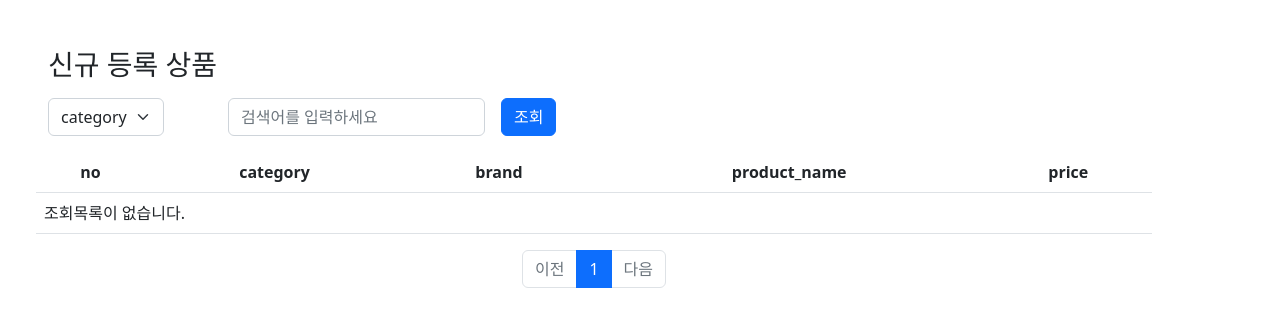
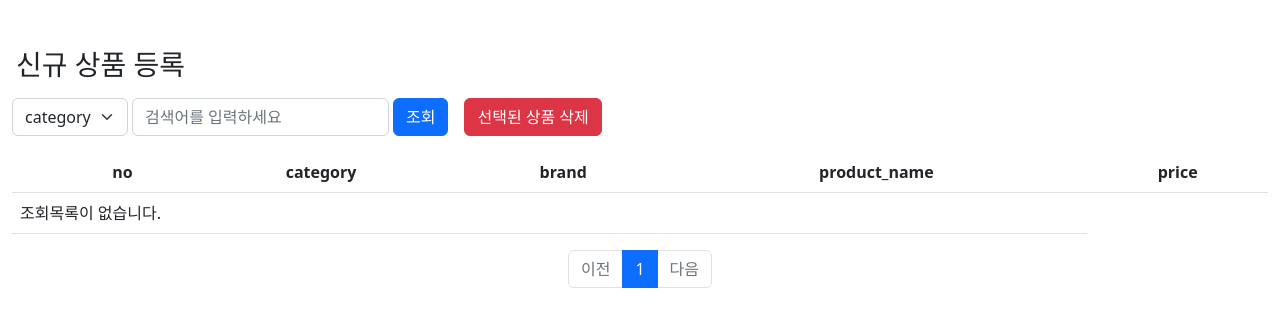
Before and after one commit to sunsik17/findby, a Django app: page / in a window 1280 px wide. Shown: the top 327 px of the page. Run offline with Django 5.2, Linux system fonts and the light colour scheme; data that the repository does not hold is empty; some libraries are stand-ins or nearby versions.

Commit message:
[feature-3-crawling] 조회 기능 - 2
product 조회 기능 개발 2
- table row 수정
- post form 생성
- 크롤링 로직 개발 시작
- 삭제버튼 생성

```diff
--- a/findby/form.py
+++ b/findby/form.py
@@ -3,3 +3,7 @@ from django import forms
 
 class SearchForm(forms.Form):
     content = forms.CharField(max_length=30, label='content', min_length=1)
+
+
+class SelectForm(forms.Form):
+    id: int = forms.IntegerField(label='select_product_id')
--- a/findby/urls.py
+++ b/findby/urls.py
@@ -7,4 +7,5 @@ app_name = 'findby'
 urlpatterns = [
     path('', views.index, name='index'),
     path('register/product', views.register_product, name='register_product'),
+    path('delete/products', views.delete_products, name='delete_products'),
 ]
--- a/findby/views.py
+++ b/findby/views.py
@@ -1,7 +1,7 @@
 from django.core.paginator import Paginator
 from django.shortcuts import render, redirect
 
-from findby.form import SearchForm
+from findby.form import SearchForm, SelectForm
 from findby.models import Product
 
 
@@ -29,3 +29,17 @@ def register_product(request):
     context = {'form': form}
 
     return render(request, 'findby/products.html', context)
+
+
+def delete_products(request):
+    if request.method == 'POST':
+        form = SelectForm(request.POST)
+        if form.is_valid():
+            print(form.cleaned_data['select_product_id'])
+            return redirect('findby:index')
+    else:
+        form = SearchForm()
+
+    context = {'form': form}
+
+    return render(request, 'findby/products.html', context)
--- a/templates/base.html
+++ b/templates/base.html
@@ -12,44 +12,6 @@
     <title>find kream product</title>
 </head>
 <body>
-<h3 class="mt-5 mb-3 mx-5">신규 등록 상품</h3>
-
-<form method="post" action="{% url 'findby:register_product' %}" class="row row-cols-lg-auto g-3 align-items-center">
-    <div class="col-auto text-center mx-5">
-        <label class="visually-hidden" for="inlineFormSelectPref">Preference</label>
-        <select class="form-select" id="inlineFormSelectPref">
-            <!-- 카테고리 셀렉트 코드를 넣어주세요-->
-            <option selected value="">category</option>
-            <option value="신발">신발</option>
-            <option value="상의">상의</option>
-            <option value="하의">하의</option>
-            <option value="잡화">잡화</option>
-        </select>
-    </div>
-    {% csrf_token %}
-    {% if form.errors %}
-        <div>
-            {% for field in form %}
-                {% if field.errors %}
-                    <div>
-                        <strong>{{ field.label }}</strong>
-                        {{ field.errors }}
-                    </div>
-                {% endif %}
-            {% endfor %}
-        </div>
-    {% endif %}
-    <!-- input 입력창 코드를 넣어주세요 -->
-    <div class="col-auto">
-        <label for="content" class="visually-hidden">검색 : </label>
-        <input name="content" type="text" class="form-control" id="content" placeholder="검색어를 입력하세요">
-    </div>
-    <div class="col-auto">
-        <!-- 조회버튼 코드를 넣어주세요 -->
-        <input type="submit" value="조회" class="btn btn-primary" role="button">
-    </div>
-</form>
-
 <!-- 기본 템플릿 안에 삽입될 내용을 작성 -->
 {% block content %}
 {% endblock %}
--- a/templates/findby/products.html
+++ b/templates/findby/products.html
@@ -1,10 +1,57 @@
 {% extends 'base.html' %}
 {% load findby_filter %}
 {% block content %}
-    <div class="container my-3 mx-4">
+    <div class="mt-5 mb-3 mx-3">
+        <h3 class="mx-auto">신규 상품 등록</h3>
+    </div>
+    <div class="container d-flex" style="max-width: 100%">
+        <form method="post" action="{% url 'findby:register_product' %}"
+              class="row row-cols-lg-auto g-1 align-items-center">
+            <div class="col-auto text-center">
+                <label class="visually-hidden" for="inlineFormSelectPref">Preference</label>
+                <select class="form-select" id="inlineFormSelectPref" name="category">
+                    <option selected value="">category</option>
+                    <option value="신발">신발</option>
+                    <option value="상의">상의</option>
+                    <option value="하의">하의</option>
+                    <option value="잡화">잡화</option>
+                </select>
+            </div>
+            {% csrf_token %}
+            {% if form.errors %}
+                <div>
+                    {% for field in form %}
+                        {% if field.errors %}
+                            <div>
+                                <strong>{{ field.label }}</strong>
+                                {{ field.errors }}
+                            </div>
+                        {% endif %}
+                    {% endfor %}
+                </div>
+            {% endif %}
+            <div class="col-auto">
+                <label for="content" class="visually-hidden">검색 : </label>
+                <input name="content" type="text" class="form-control" id="content" placeholder="검색어를 입력하세요">
+            </div>
+            <div class="col-auto">
+                <input type="submit" value="조회" class="btn btn-primary" role="button">
+            </div>
+        </form>
+        <form method="post" action="{% url 'findby:delete_products' %}">
+            {% csrf_token %}
+            <div class="col-auto mx-3" style="margin-top: -16px">
+                <button type="submit" class="btn btn-danger mt-3">선택된 상품 삭제</button>
+            </div>
+        </form>
+
+    </div>
+
+    <div class="container my-3 mx-auto" style="max-width: 100%">
         <table class="table">
             <thead>
             <tr class="text-center">
+                <th></th>
                 <th>no</th>
                 <th>category</th>
                 <th>brand</th>
@@ -16,6 +63,11 @@
             {% if products %}
                 {% for product in products %}
                     <tr class="text-center">
+                        <td>
+                            <label for="select_product_id">
+                                <input type="checkbox" name="select_product_id" value="{{ product.id }}">
+                            </label>
+                        </td>
                         <td>
                             <!-- 상훔 번호 = 전체 건수 - 시작 인덱스 - 현재 인덱스 + 1 -->
                             {{ products.paginator.count|sub:products.start_index|sub:forloop.counter0|add:1 }}
```
Also changed, not shown: findby/simp_crawling.py (+58 -31 lines), README.md, readme_image/img.png (added).
